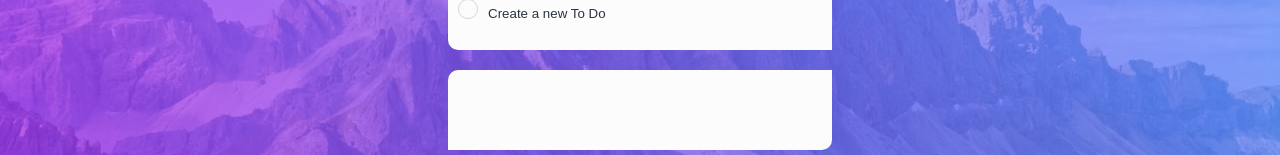
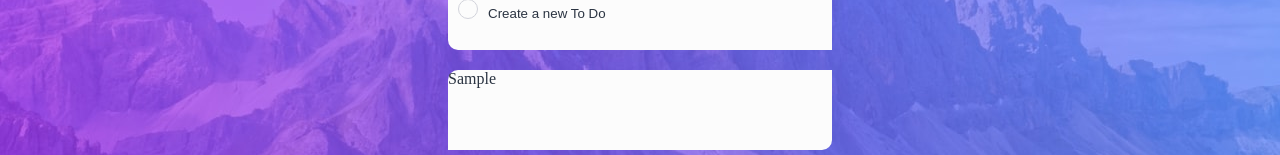
Before and after one commit to Tcheagow/ToDo-Website, a React (Create React App) app: page / in a window 1280 px wide. Both pictures are taken after typing "Sample" into the empty fields and a click on the button 468 px from the left and 138 px from the top of the page. Shown: the part 130-285 px from the top of the page. Built offline with nearby package versions, Linux system fonts and the light colour scheme.

Commit message:
showing toDo in divMain

```diff
--- a/src/components/divMain/divToDo/DivToDo.jsx
+++ b/src/components/divMain/divToDo/DivToDo.jsx
@@ -4,11 +4,24 @@ import { ContainerToDo } from './DivToDoStyles';
 
 export default function DivCreateToDo(props){
     function addToDoInList() {
-        if(localStorage.getItem("todo1") !== null){
-            return <p>{localStorage.getItem("todo1")}</p>;
-        }else{
-            return <p></p>
+        let toDoArray = [];
+
+        for(let i = 0; i < 10; i++){
+            let toDoInLocalStorage = "toDo" + i;
+
+            if(localStorage.getItem(toDoInLocalStorage) !== null){
+                toDoArray[i] = localStorage.getItem(toDoInLocalStorage);
+            }else{
+                i = 10;
+            }
         }
+
+        const toDoList = toDoArray.map(
+            (toDo) =>
+                <p>{toDo}</p>
+        );
+
+        return toDoList;
     }
 
     return(
```
